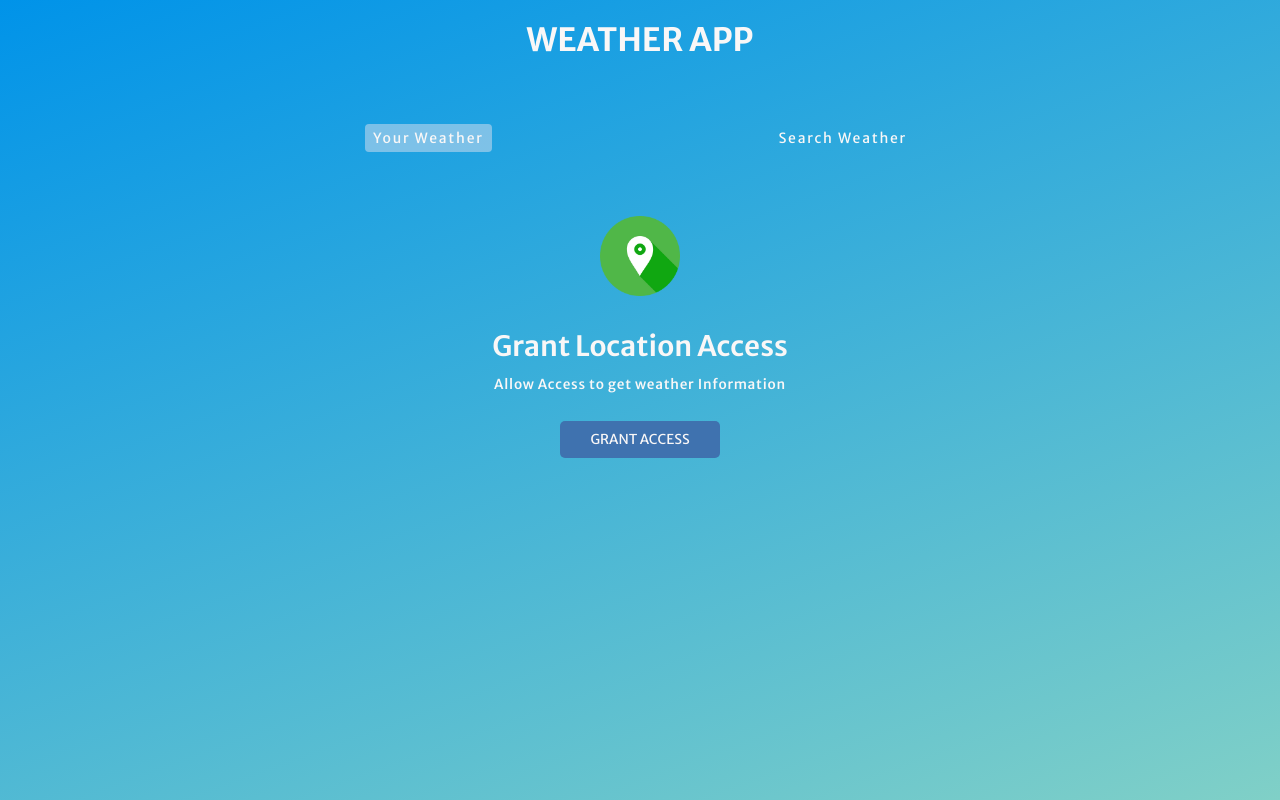
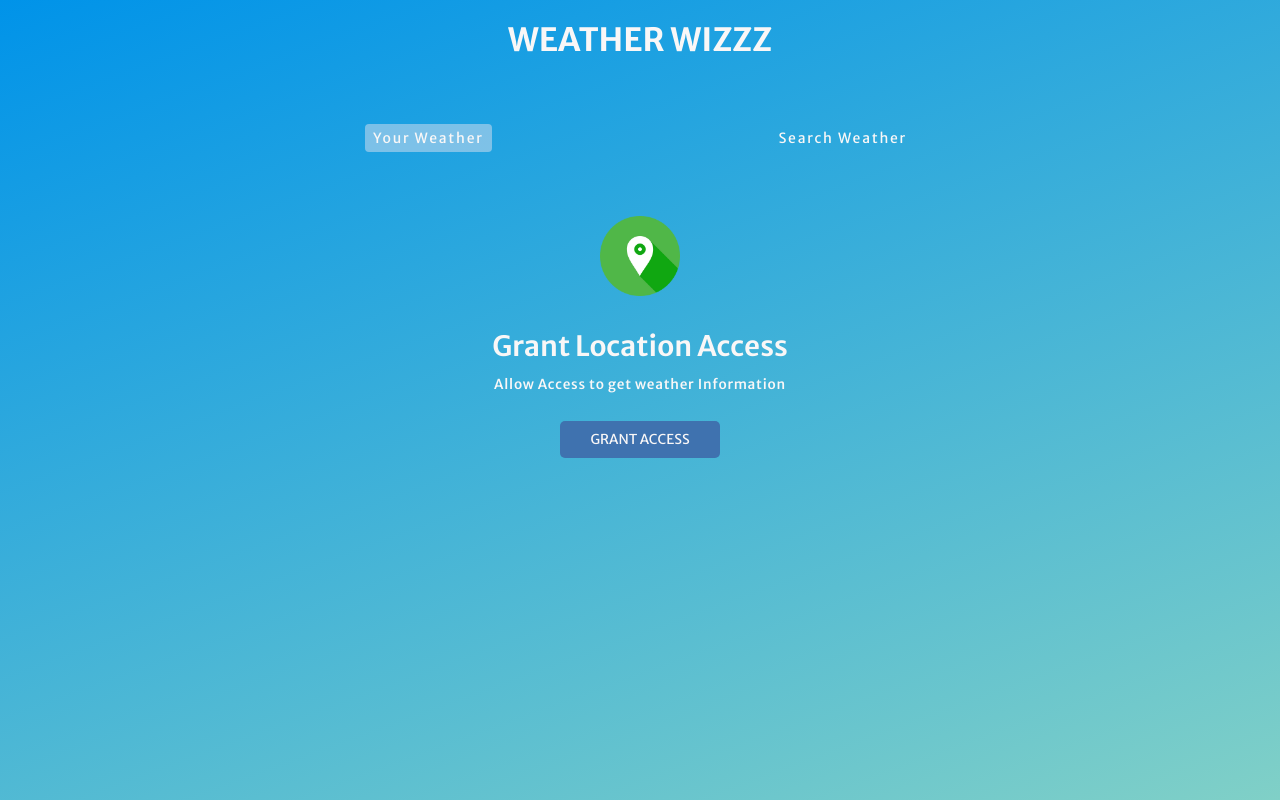
Before and after one commit to iam-santosh/WeatherApp1, a plain HTML site: page index.html in a window 1280 px wide. Drawn offline with Linux system fonts and the light colour scheme.

Commit message:
Update index.html

```diff
--- a/index.html
+++ b/index.html
@@ -4,7 +4,7 @@
     <meta charset="UTF-8">
     <meta http-equiv="X-UA-Compatible" content="IE=edge">
     <meta name="viewport" content="width=device-width, initial-scale=1.0">
-    <title>Document</title>
+    <title>Weather Wizzz</title>
     <link rel="preconnect" href="https://fonts.googleapis.com" />
     <link rel="preconnect" href="https://fonts.gstatic.com" crossorigin />
     <link href="https://fonts.googleapis.com/css2?family=Merriweather+Sans:wght@300;400;500;600;700&display=swap"
@@ -15,7 +15,7 @@
 
     <div class="wrapper">
 
-        <h1>Weather App</h1>
+        <h1>Weather Wizzz</h1>
 
         <div class="tab-container">
             <p class="tab" data-userWeather>Your Weather</p>
```
